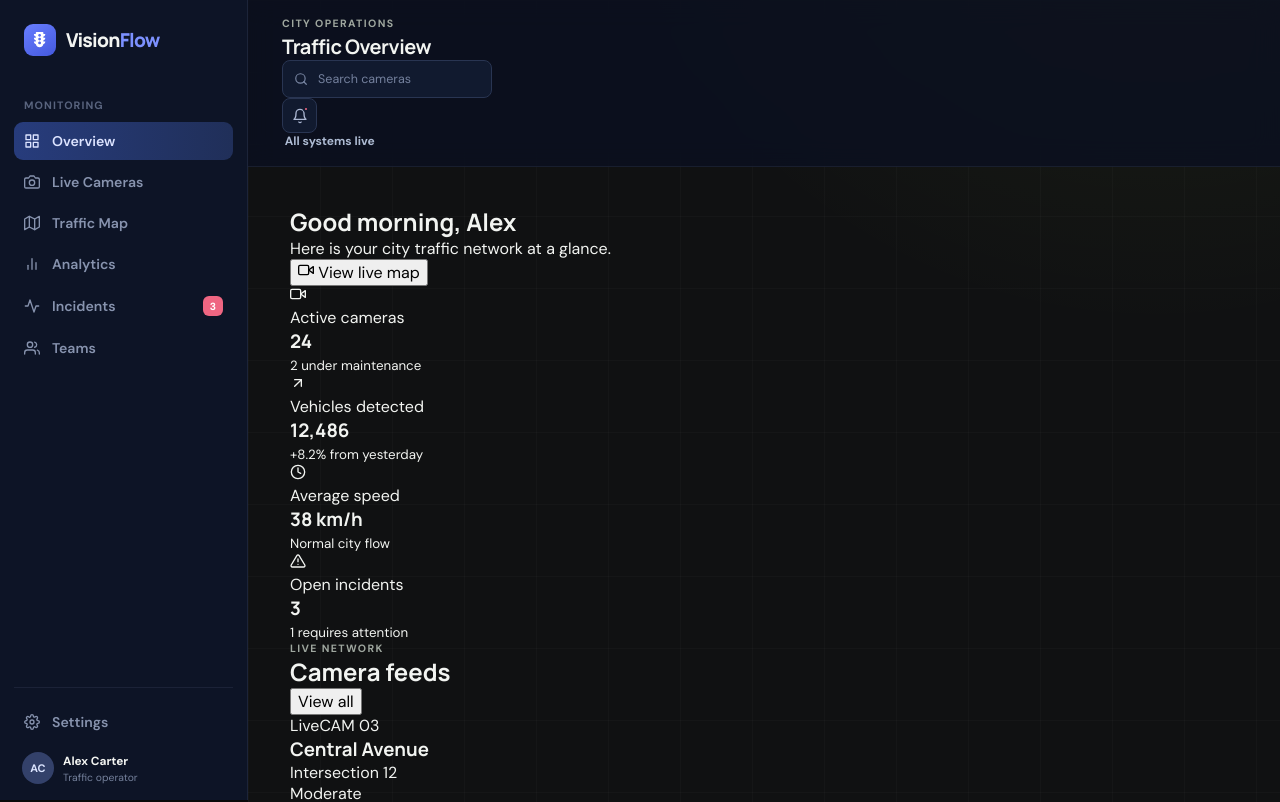
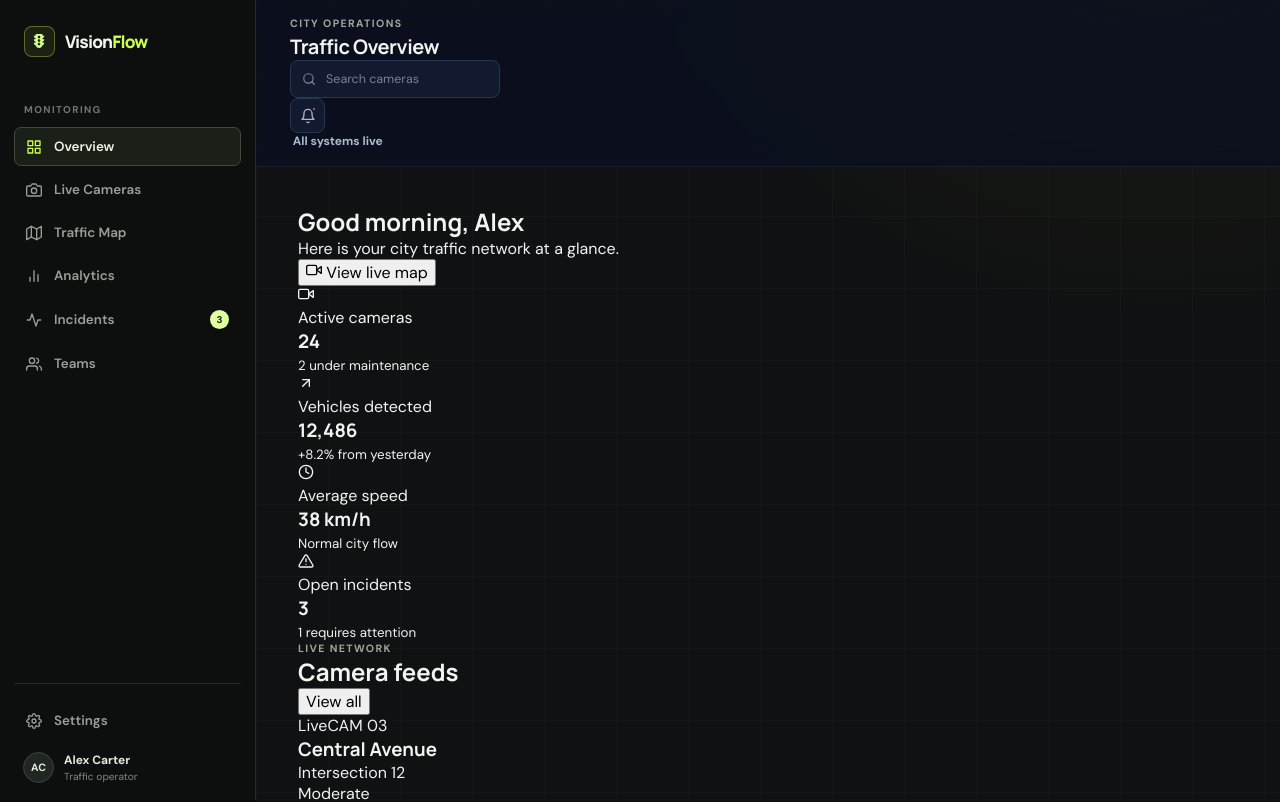
Before and after one commit to Ctrl-De4ault/VisionFlowAI, a React (Vite) app: page / in a window 1280 px wide. Shown: the top 802 px of the page. Built offline with nearby package versions, Linux system fonts and the light colour scheme.

Commit message:
style: refine dashboard into premium operations UI

```diff
--- a/src/components/layout/Sidebar.css
+++ b/src/components/layout/Sidebar.css
@@ -1,3 +1,29 @@
-.sidebar { display: flex; position: sticky; top: 0; width: 248px; height: 100vh; flex-direction: column; flex-shrink: 0; padding: 24px 14px 16px; border-right: 1px solid rgba(143, 160, 207, .11); background: #0d1426; }
-.brand { display: flex; align-items: center; gap: 10px; padding: 0 10px; font-family: 'Manrope', sans-serif; font-size: 1.2rem; font-weight: 800; letter-spacing: -.04em; }.brand > span:last-child span { color: #7c91ff; }.brand-mark { display: grid; width: 32px; height: 32px; place-items: center; border-radius: 9px; background: linear-gradient(145deg, #687eff, #4459dd); color: white; font-size: .95rem; }
-.sidebar-nav { flex: 1; margin-top: 42px; }.nav-label { margin: 0 10px 10px; color: #59647e; font-size: .67rem; font-weight: 700; letter-spacing: .1em; text-transform: uppercase; }.nav-link { display: flex; align-items: center; gap: 12px; margin: 3px 0; padding: 10px; border-radius: 9px; color: #8793ae; font-size: .88rem; font-weight: 600; }.nav-link svg { font-size: 1rem; }.nav-link:hover { color: #dfe6ff; background: #17213c; }.nav-link.active { color: #dce3ff; background: linear-gradient(90deg, #273c7c, #202f59); }.nav-link strong { display: grid; width: 20px; height: 20px; margin-left: auto; place-items: center; border-radius: 6px; background: #ef6682; color: white; font-size: .65rem; }.sidebar-footer { border-top: 1px solid rgba(143, 160, 207, .1); padding-top: 12px; }.user-card { display: flex; align-items: center; gap: 9px; margin: 11px 8px 0; }.avatar { display: grid; width: 32px; height: 32px; place-items: center; border-radius: 50%; background: #33416a; color: #dbe4ff; font-size: .68rem; font-weight: 700; }.user-card b, .user-card small { display: block; }.user-card b { font-size: .74rem; }.user-card small { margin-top: 2px; color: #74809b; font-size: .65rem; }
+.sidebar {
+  display: flex;
+  position: sticky;
+  top: 0;
+  width: 256px;
+  height: 100vh;
+  flex-direction: column;
+  flex-shrink: 0;
+  padding: 26px 14px 17px;
+  border-right: 1px solid #262927;
+  background: #0d0f0e;
+}
+.brand { display: flex; align-items: center; gap: 10px; padding: 0 10px; font-family: 'Manrope', sans-serif; font-size: 1.08rem; font-weight: 800; letter-spacing: -.05em; }
+.brand > span:last-child span { color: #caff4c; }
+.brand-mark { display: grid; width: 31px; height: 31px; place-items: center; border: 1px solid rgba(202,255,76,.35); border-radius: 8px; background: #1b2115; color: #d8ff8c; font-size: .88rem; }
+.sidebar-nav { flex: 1; margin-top: 46px; }
+.nav-label { margin: 0 10px 11px; color: #6e766f; font-size: .62rem; font-weight: 700; letter-spacing: .14em; text-transform: uppercase; }
+.nav-link { display: flex; align-items: center; gap: 12px; margin: 4px 0; padding: 10px 11px; border: 1px solid transparent; border-radius: 7px; color: #989f99; font-size: .84rem; font-weight: 600; transition: background .18s ease, color .18s ease, border-color .18s ease; }
+.nav-link svg { font-size: 1rem; }
+.nav-link:hover { border-color: #2d332e; background: #171a18; color: #e8ece7; }
+.nav-link.active { border-color: #414938; background: #1a1f18; color: #eff5e5; }
+.nav-link.active svg { color: #caff4c; }
+.nav-link strong { display: grid; width: 19px; height: 19px; margin-left: auto; place-items: center; border-radius: 50%; background: #dfffa1; color: #17200d; font-size: .62rem; }
+.sidebar-footer { border-top: 1px solid #262927; padding-top: 13px; }
+.user-card { display: flex; align-items: center; gap: 10px; margin: 12px 9px 0; }
+.avatar { display: grid; width: 31px; height: 31px; place-items: center; border: 1px solid #3c443d; border-radius: 50%; background: #202622; color: #e2ebd7; font-size: .66rem; font-weight: 700; }
+.user-card b, .user-card small { display: block; }
+.user-card b { color: #e4e9e2; font-size: .75rem; }
+.user-card small { margin-top: 2px; color: #7f8780; font-size: .64rem; }
```
